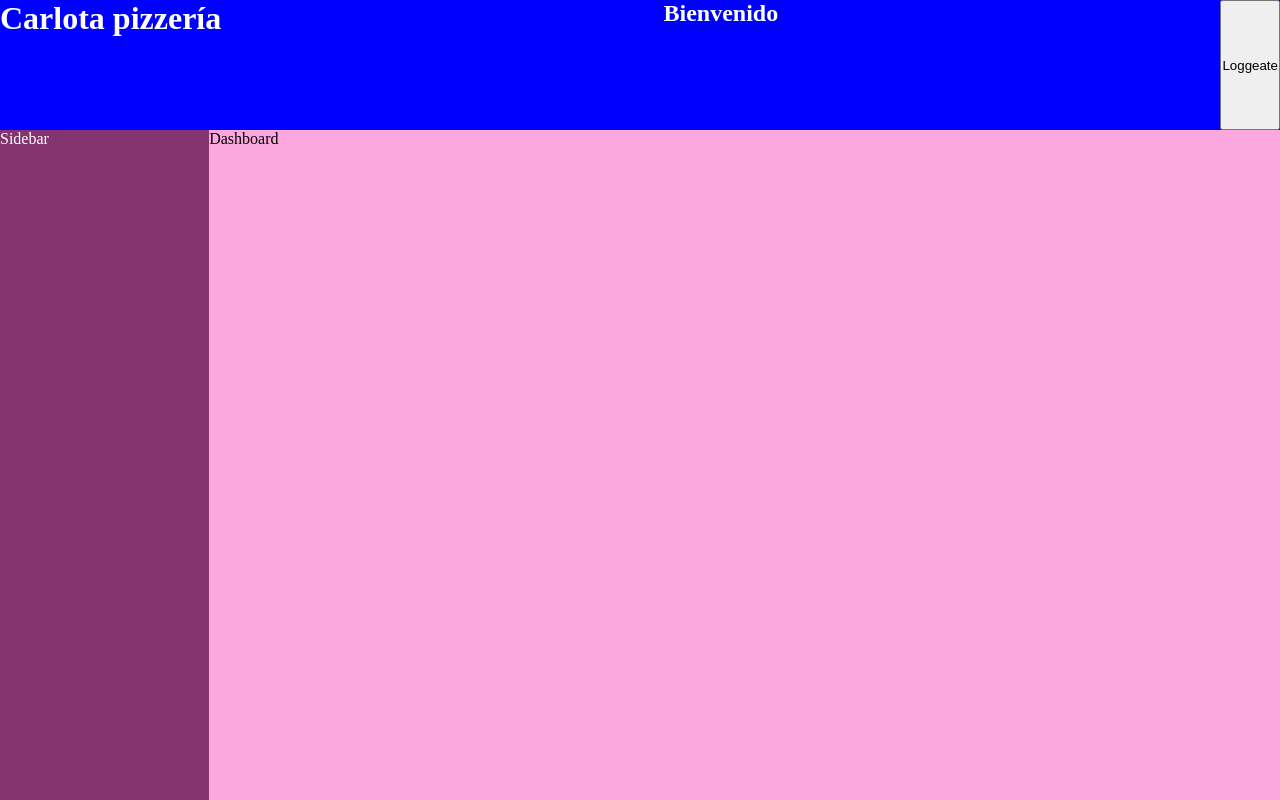
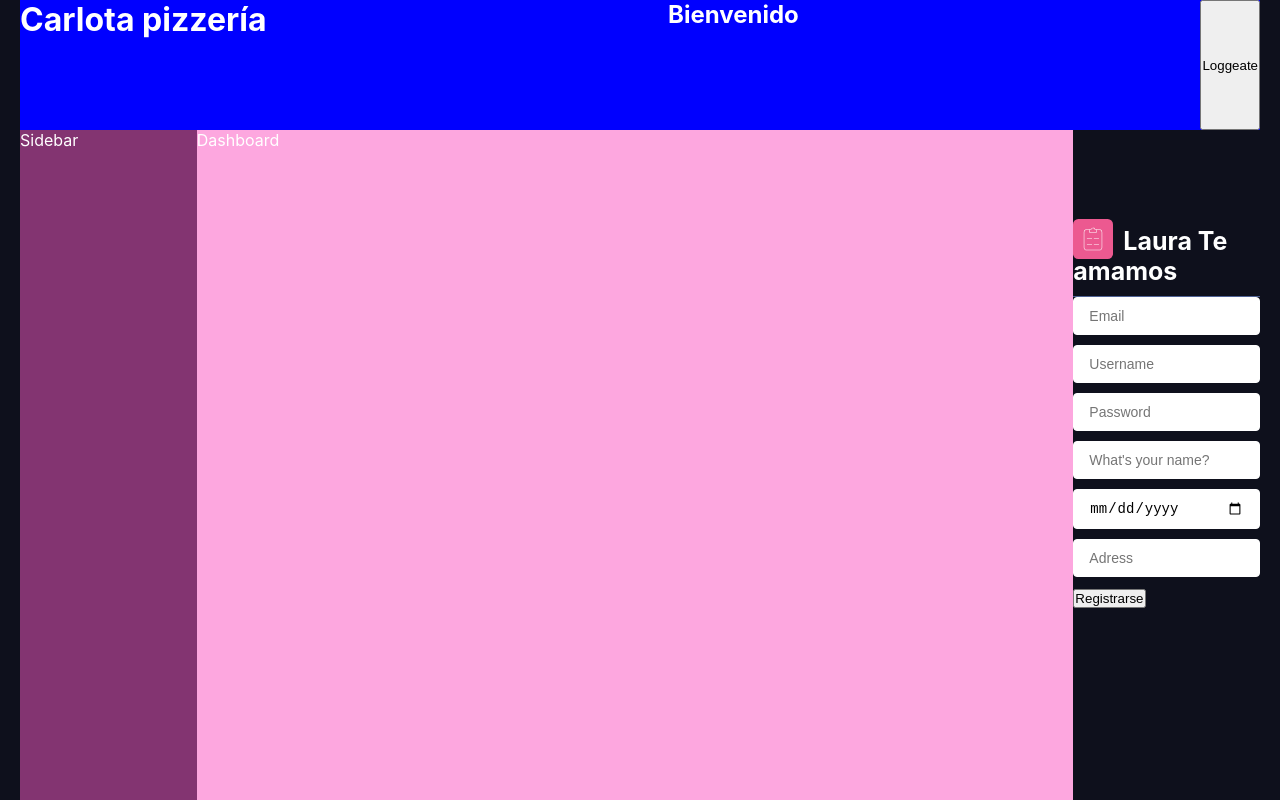
Before and after one commit to carlosdiaztl/Pizza-App, a React (Create React App) app: page / in a window 1280 px wide. Built offline with nearby package versions, Linux system fonts and the light colour scheme.

Commit message:
Register useForm

```diff
--- a/src/components/App.jsx
+++ b/src/components/App.jsx
@@ -1,30 +1,33 @@
-import React, { createContext, useState } from 'react'
-import '../style.scss'
-import Dashboard from './dashboard/Dashboard'
-import Header from './header/Header'
-import Sidebar from './sidebar/Sidebar'
+import React, { createContext, useState } from "react";
+import "../style.scss";
+import Dashboard from "./dashboard/Dashboard";
+import Header from "./header/Header";
+import Sidebar from "./sidebar/Sidebar";
+import RegisterForm from "./register/RegisterForm";
 
-export const AppContext = createContext({})
+export const AppContext = createContext({});
 
 const App = () => {
-
-    const [theme, setTheme] = useState(false)
-    const [user, setUser] = useState({})
+  const [theme, setTheme] = useState(false);
+  const [user, setUser] = useState({});
 
   return (
-        <AppContext.Provider value={{
+    <AppContext.Provider
+      value={{
         theme,
         setTheme,
         user,
-            setUser
-        }}>
+        setUser,
+      }}
+    >
       <Header />
       <div className="main">
         <Sidebar />
         <Dashboard />
+        <RegisterForm />
       </div>
     </AppContext.Provider>
-    )
-}
+  );
+};
 
-export default App
+export default App;
--- /dev/null
+++ b/src/components/register/Register.jsx
@@ -0,0 +1,65 @@
+import React from "react";
+
+const Register = ({ description }) => (
+  <>
+    <h1 className="h1">
+      <svg
+        width="40px"
+        height="40px"
+        viewBox="0 0 150 150"
+        style={{
+          top: 9,
+          position: "relative",
+          marginRight: 10,
+        }}
+      >
+        <defs />
+        <g stroke="none" fill="none">
+          <g>
+            <rect
+              id="Rectangle"
+              fill="#EC5990"
+              x="0"
+              y="0"
+              width="150"
+              height="150"
+              rx="20"
+            />
+            <g
+              id="logo"
+              transform="translate(40.000000, 32.000000)"
+              fill="#FFFFFF"
+            >
+              <g id="Group">
+                <path
+                  d="M58.56,6.32 L43.14,6.32 C42.0094162,2.78084259 38.7203539,0.378725649 40.005,0.378725649 C31.289646140.378725649 28.0005838,2.78084259 26.87,6.32 L11.44,6.32 C5.36486775,6.32 0.44,11.2448678 0.44,17.32 L0.44,74.63 C0.44,80.7051322 5.36486775,85.63 11.44,85.63 L58.56,85.63 C64.6351322,85.63 69.56,80.7051322 69.56,74.63 L69.56,17.32 C69.56,11.2448678 64.6351322,6.32 58.56,6.32 L58.56,6.32 Z M27.64,8.32 C28.1196928,8.33067365 28.5393583,7.9991379 28.64,7.53 C29.2948669,4.52524549 31.9547113,2.38265933 35.03,2.38265933 C38.1052887,2.38265933 40.7651331,4.52524549 41.42,7.53 C41.5206417,7.9991379 41.9403072,8.33067365 42.42,8.32 L47.8,8.32 L47.8,14.87 C47.8,16.5268542 46.4568542,17.87 44.8,17.87 L25.25,17.87 C23.5931458,17.87 22.25,16.5268542 22.25,14.87 L22.25,8.32 L27.64,8.32 Z M67.56,74.63 C67.56,79.6005627 63.5305627,83.63 58.56,83.63 L11.44,83.63 C6.46943725,83.63 2.44,79.6005627 2.44,74.63 L2.44,17.32 C2.44,12.3494373 6.46943725,8.32 11.44,8.32 L20.25,8.32 L20.25,14.87 C20.25,17.6314237 22.4885763,19.87 25.25,19.87 L44.75,19.87 C47.5114237,19.87 49.75,17.6314237 49.75,14.87 L49.75,8.32 L58.56,8.32 C63.5305627,8.32 67.56,12.3494373 67.56,17.32 L67.56,74.63 Z"
+                  id="Shape"
+                />
+                <path
+                  d="M56.6,39 L39,39 C38.4477153,39 38,39.4477153 38,40 C38,40.5522847 38.4477153,41 39,41 L56.6,41 C57.1522847,41 57.6,40.5522847 57.6,40 C57.6,39.4477153 57.1522847,39 56.6,39 L56.6,39 Z"
+                  id="Shape"
+                />
+                <path
+                  d="M30.6,39 L13,39 C12.4477153,39 12,39.4477153 12,40 C12,40.5522847 12.4477153,41 13,41 L30.6,41 C31.1522847,41 31.6,40.5522847 31.6,40 C31.6,39.4477153 31.1522847,39 30.6,39 L30.6,39 Z"
+                  id="Shape"
+                />
+                <path
+                  d="M56.65,62 L39,62 C38.4477153,62 38,62.4477153 38,63 C38,63.5522847 38.4477153,64 39,64 L56.65,64 C57.2022847,64 57.65,63.5522847 57.65,63 C57.65,62.4477153 57.2022847,62 56.65,62 L56.65,62 Z"
+                  id="Shape"
+                />
+                <path
+                  d="M30.65,62 L13,62 C12.4477153,62 12,62.4477153 12,63 C12,63.5522847 12.4477153,64 13,64 L30.65,64 C31.2022847,64 31.65,63.5522847 31.65,63 C31.65,62.4477153 31.2022847,62 30.65,62 L30.65,62 Z"
+                  id="Shape"
+                />
+              </g>
+            </g>
+          </g>
+        </g>
+      </svg>
+      Laura Te amamos
+    </h1>
+    <p style={{ fontSize: 14, lineHeight: 1.3 }}>{description}</p>
+  </>
+);
+
+export default Register;
--- /dev/null
+++ b/src/components/register/RegisterForm.jsx
@@ -0,0 +1,64 @@
+import * as React from "react";
+import { useForm } from "react-hook-form";
+import "./styles.css";
+import Register from "./Register";
+
+function RegisterForm() {
+  const { register, handleSubmit } = useForm({
+    defaultValues: {
+      email: "",
+      username: "",
+      password: "",
+      name: "",
+      Datebirth: "",
+      address: "",
+    },
+  });
+
+  const onSent = (data) => {
+    const user = {
+      email: data.email,
+      username: data.username,
+      password: data.password,
+      profile: {
+        name: data.name,
+        Datebirth: data.Datebirth,
+        address: data.address,
+      },
+    };
+    console.log(user);
+  };
+
+  return (
+    <form onSubmit={handleSubmit(onSent)}>
+      <Register />
+      <input {...register("email", { required: true })} placeholder="Email" />
+      <input
+        {...register("username", { required: true })}
+        placeholder="Username"
+      />
+      <input
+        {...register("password", { minLength: 4 })}
+        placeholder="Password"
+        type="password"
+      />
+      <input
+        {...register("name", { required: true })}
+        placeholder="What's your name?"
+      />
+      <input
+        type="date"
+        {...register("Datebirth", { required: true })}
+        placeholder="Date of Birth"
+      />
+      <input
+        {...register("address", { required: true })}
+        placeholder="Adress"
+      />
+
+      <button type="submit">Registrarse</button>
+    </form>
+  );
+}
+
+export default RegisterForm;
--- /dev/null
+++ b/src/components/register/styles.css
@@ -0,0 +1,112 @@
+body {
+  background: #0e101c;
+  font-family: -apple-system, BlinkMacSystemFont, "Segoe UI", "Roboto", "Oxygen",
+    "Ubuntu", "Cantarell", "Fira Sans", "Droid Sans", "Helvetica Neue",
+    sans-serif;
+  color: white;
+  padding: 0 20px 100px;
+}
+
+.h1 {
+  margin-top: 80px;
+  color: white;
+  font-size: 25px;
+  padding-bottom: 10px;
+  border-bottom: 1px solid rgb(79, 98, 148);
+}
+
+.form {
+  max-width: 800px;
+  margin: 0 auto;
+}
+
+.p {
+  color: #bf1650;
+  text-align: center;
+}
+
+textarea,
+input {
+  display: block;
+  box-sizing: border-box;
+  width: 100%;
+  border-radius: 4px;
+  border: 1px solid white;
+  padding: 10px 15px;
+  margin-bottom: 10px;
+  font-size: 14px;
+}
+
+.label,
+section > label {
+  line-height: 2;
+  text-align: left;
+  display: block;
+  margin-bottom: 13px;
+  margin-top: 20px;
+  color: white;
+  font-size: 14px;
+  font-weight: 200;
+}
+
+input[type="submit"],
+.button {
+  background: #ec5990;
+  color: white;
+  text-transform: uppercase;
+  border: none;
+  margin-top: 40px;
+  padding: 20px;
+  font-size: 16px;
+  font-weight: 100;
+  letter-spacing: 10px;
+  display: block;
+  appearance: none;
+  border-radius: 4px;
+  width: 100%;
+}
+
+.buttonBlack {
+  background: black;
+  border: 1px solid white;
+}
+
+.App {
+  max-width: 600px;
+  margin: 0 auto;
+}
+
+.container {
+  display: grid;
+  grid-template-columns: 1fr 1fr;
+  grid-gap: 20px;
+}
+
+.counter {
+  font-weight: 400;
+  background: white;
+  color: black;
+  padding: 10px 15px;
+  border-radius: 4px;
+  position: fixed;
+  top: 20px;
+  right: 20px;
+  z-index: 9999999;
+  border: 1px solid rgb(79, 98, 148);
+  box-shadow: 0 0 4px rgb(79, 98, 148);
+}
+
+button[type="button"] {
+  padding: 5px;
+  background: #516391;
+  color: white;
+  letter-spacing: 0px;
+  text-transform: none;
+  padding: 10px;
+  letter-spacing: 2px;
+}
+
+button[type="button"]:hover {
+  background: #bf1650;
+  color: white;
+}
```
Lines whose indentation alone changed are shown as unchanged.
